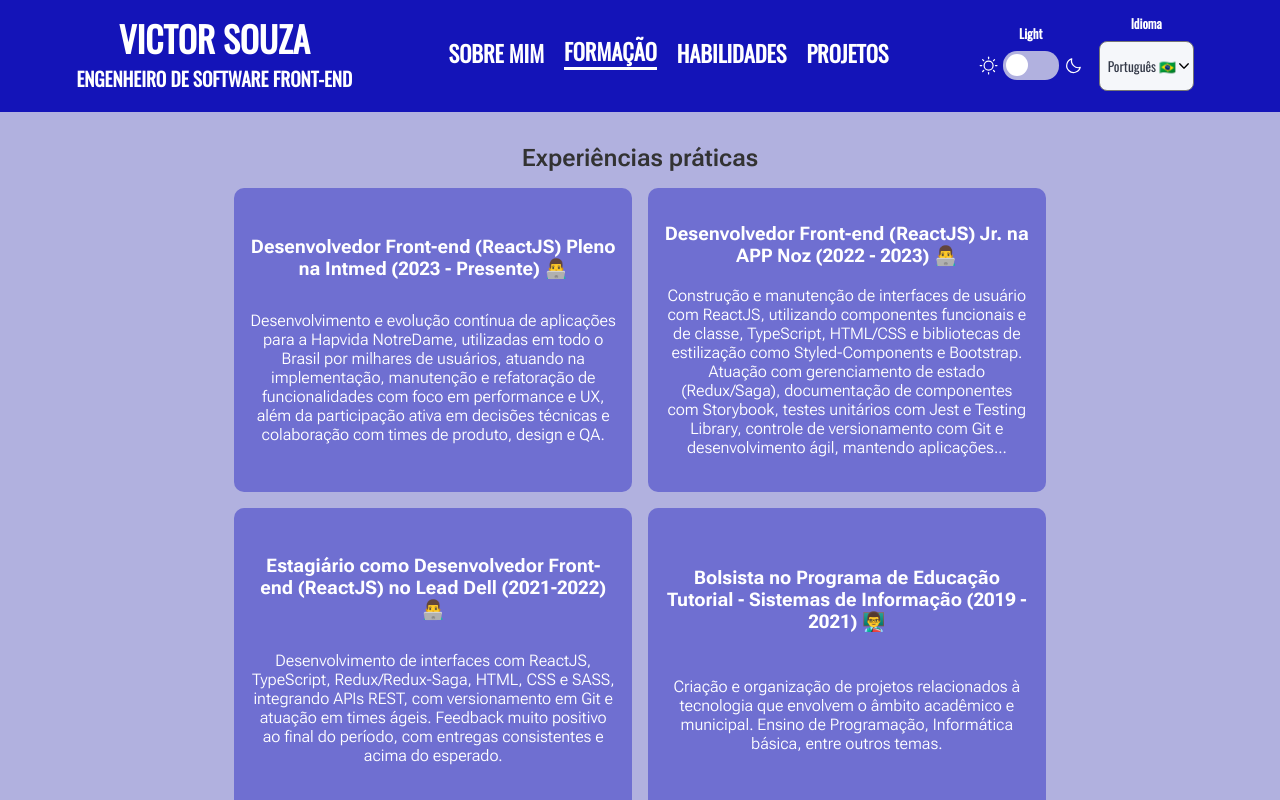
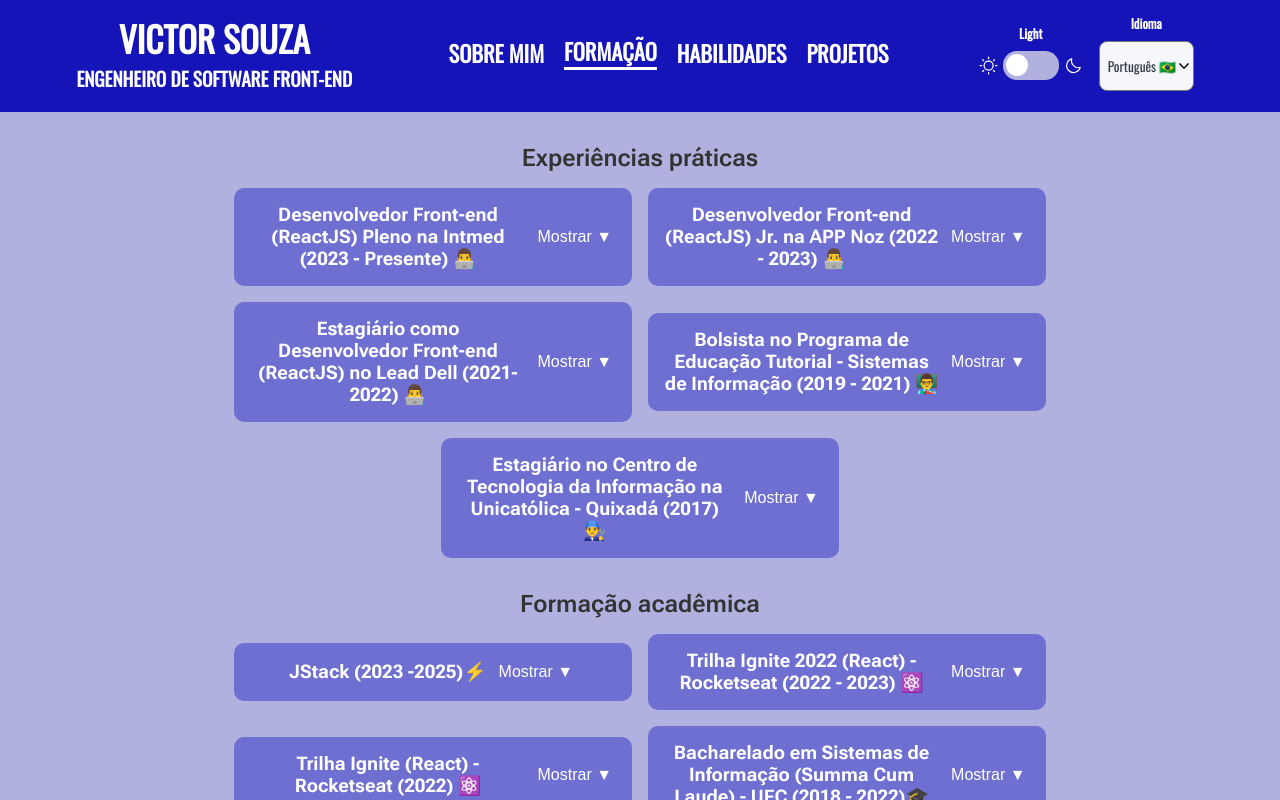
Before and after one commit to VitinhoSouza/my-portfolio, a React (Create React App) app: page /formation in a window 1280 px wide. Built offline with nearby package versions, Linux system fonts and the light colour scheme.

Commit message:
feat: add retraction feature on Card Component

```diff
--- a/src/components/Card/Card.tsx
+++ b/src/components/Card/Card.tsx
@@ -1,6 +1,6 @@
 import { useTranslation } from "react-i18next";
-import { Container } from "./styles";
-import { ReactNode } from "react";
+import { Container, ToggleButton } from "./styles";
+import { ReactNode, useState } from "react";
 
 interface ICard {
   title: string;
@@ -10,6 +10,7 @@ interface ICard {
   width?: string;
   height?: string;
   children?: ReactNode;
+  collapsible?: boolean;
 }
 
 export function Card({
@@ -20,9 +21,10 @@ export function Card({
   width,
   height,
   children,
+  collapsible = false,
 }: ICard) {
   const { t } = useTranslation("projects");
-
+  const [isOpen, setIsOpen] = useState(!collapsible);
 
   //Variant 1 = withChildren
   if (!!children) {
@@ -38,18 +40,27 @@ export function Card({
 
   //Variant2 - withTitle
   return (
-    <Container width={!!width ? width : ""} height={!!height ? height : ""}>
-      <h3>{title}</h3>
+    <Container
+      width={width ?? ""}
+      height={height ?? ""}
+      isOpen={isOpen}
+      collapsible={collapsible}
+    >
+      <h3>
+        {title}{" "}
+        {collapsible && (
+          <ToggleButton onClick={() => setIsOpen((prev) => !prev)}>
+            {isOpen ? `${t("showLess")} ▲` : `${t("showMore")} ▼`}
+          </ToggleButton>
+        )}
+      </h3>
 
+      <div className="content">
         {!!description && (
           <span
-          title={
-            description?.length > descriptionLenght
-              ? description
-              : ""
-          }
+            title={description.length > descriptionLenght ? description : ""}
           >
-          {description?.length > descriptionLenght
+            {description.length > descriptionLenght
               ? description.slice(0, descriptionLenght) + "..."
               : description}
           </span>
@@ -60,6 +71,7 @@ export function Card({
             {t("visitOnGithub")}
           </a>
         )}
+      </div>
     </Container>
   );
 }
--- a/src/components/Card/styles.ts
+++ b/src/components/Card/styles.ts
@@ -3,12 +3,19 @@ import styled from "styled-components";
 type CardContainerProps = {
   width: string;
   height: string;
+  isOpen?: boolean;
+  collapsible?: boolean;
 };
 
 export const Container = styled.div<CardContainerProps>`
   background: black;
 
-  height: ${(props) => (props.height ? props.height : "11rem")};
+  height: ${(props) =>
+    props.collapsible
+      ? props.isOpen
+        ? props.height || "auto"
+        : "auto"
+      : props.height || "11rem"};
   width: ${(props) => (props.width ? props.width : "20rem")};
 
   padding: 1rem 1rem;
@@ -23,8 +30,28 @@ export const Container = styled.div<CardContainerProps>`
   background: ${(props) => props.theme.colors.background_card};
   color: ${(props) => props.theme.colors.text_card};
 
+  transition: height 0.35s ease;
+
   h3 {
     font-weight: 700;
+    display: flex;
+    align-items: center;
+    gap: 0.5rem;
+  }
+
+  .content {
+    display: flex;
+    flex-direction: column;
+    gap: 0.5rem;
+
+    max-height: ${(props) => (props.isOpen ? "200px" : "0")};
+    opacity: ${(props) => (props.isOpen ? 1 : 0)};
+    transform: ${(props) =>
+      props.isOpen ? "translateY(0)" : "translateY(-4px)"};
+
+    overflow: hidden;
+
+    transition: max-height 0.35s ease, opacity 0.25s ease, transform 0.25s ease;
   }
 
   span {
@@ -38,3 +65,19 @@ export const Container = styled.div<CardContainerProps>`
     }
   }
 `;
+
+export const ToggleButton = styled.button`
+  background: transparent;
+  border: none;
+  cursor: pointer;
+  white-space: nowrap;
+  font-size: 1rem;
+  padding: 4px;
+  color: ${(props) => props.theme.colors.text_card};
+
+  transition: transform 0.25s ease;
+
+  &:hover {
+    opacity: 0.7;
+  }
+`;
--- a/src/pages/Formation/Formation.tsx
+++ b/src/pages/Formation/Formation.tsx
@@ -24,6 +24,7 @@ export function Formation() {
               descriptionLenght={410}
               width="24.85rem"
               height="19rem"
+              collapsible
             />
           ))}
         </ul>
@@ -42,6 +43,7 @@ export function Formation() {
               descriptionLenght={410}
               width="24.85rem"
               height="19rem"
+              collapsible
             />
           ))}
         </ul>
--- a/src/pages/Formation/styles.ts
+++ b/src/pages/Formation/styles.ts
@@ -11,7 +11,6 @@ export const Container = styled.main`
 `;
 
 export const InfoEducation = styled.div`
-  height: 50%;
   width: 100%;
 
   display: flex;
--- a/src/translate/languages/en.ts
+++ b/src/translate/languages/en.ts
@@ -129,6 +129,8 @@ const messages = {
     },
     projects: {
       visitOnGithub: "Visit on Github",
+      showLess: "To hide",
+      showMore: "To show",
     },
     footer: {
       copyright: "Copyright © 2022 VitinhoDev. All Rights Reserved",
--- a/src/translate/languages/pt.ts
+++ b/src/translate/languages/pt.ts
@@ -133,6 +133,8 @@ const messages = {
     },
     projects: {
       visitOnGithub: "Visite no Github",
+      showLess: "Esconder",
+      showMore: "Mostrar",
     },
     footer: {
       copyright: "Copyright © 2022 VitinhoDev. Todos os direitos reservados",
```
Lines whose indentation alone changed are shown as unchanged.
